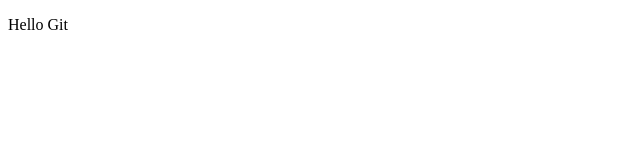
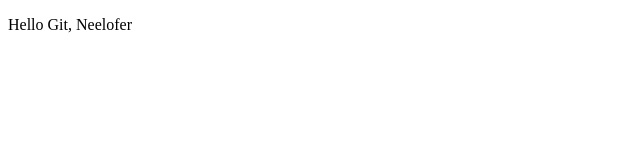
Before and after one commit to zeachco/training-sandbox, a plain HTML site: page index.html in a window 1280 px wide. Shown: the full height of the page, 0-640 px from the left. Drawn offline with Linux system fonts and the light colour scheme.

Commit message:
Added Conflict - Neelofer

```diff
--- a/index.html
+++ b/index.html
@@ -6,7 +6,7 @@
   </head>
   <body>
     <p>
-      Hello Git
+      Hello Git, Neelofer
     </p>
   </body>
 </html>
```
